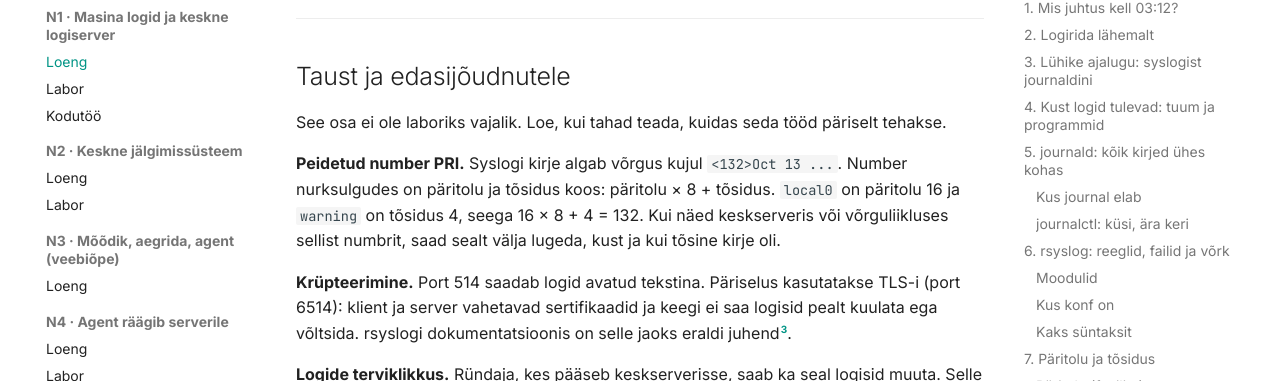
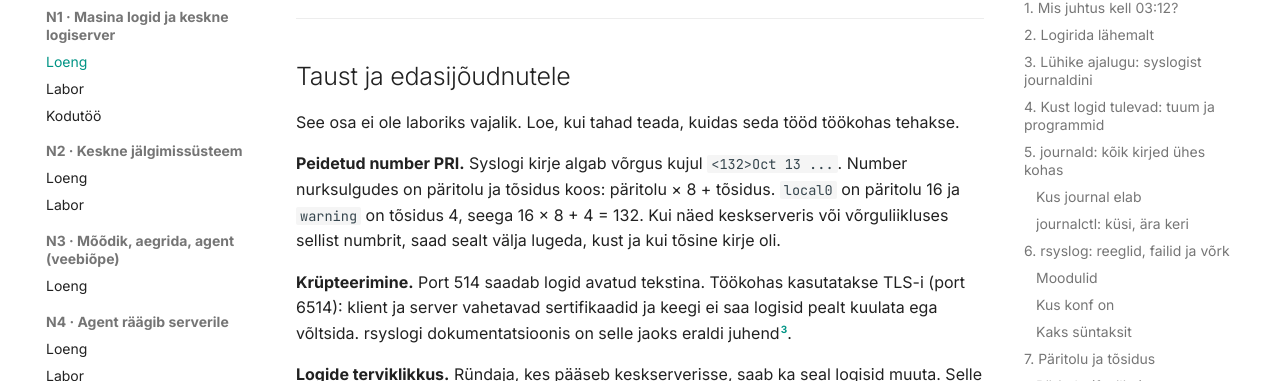
Before and after one commit to hkhk-monitoring/monitoring, an MkDocs documentation site: the page built from docs/week01/lecture.md, in a window 1280 px wide and 900 px high, scrolled down 19504 px. Shown: the part 148-529 px from the top of the window. Built offline with MkDocs 1.6.1 and Material for MkDocs 9.7.7, drawn with Linux system fonts in a browser that asks for light colours; comment, search, counter and statistics services are not loaded; some of the changed text lies outside the part shown.

```diff
--- a/docs/week01/lecture.md
+++ b/docs/week01/lecture.md
@@ -13,7 +13,7 @@
 
 See leht on mõeldud iseseisvaks lugemiseks. Klassis käime põhiliini kiiremini üle, aga siit leiad kõik lahti seletatuna, koos näidetega, ja saad selle laboris spikrina lahti hoida.
 
-**Labor vajab peatükke 1-11.** Peatükk 12 (vastuse leidmine suurest logist) on vajalik labori teises pooles. Lõpus olev osa "Taust ja edasijõudnutele" on lugemismaterjal neile, kes tahavad teada, kuidas seda tööd päriselt tehakse.
+**Labor vajab peatükke 1-11.** Peatükk 12 (vastuse leidmine suurest logist) on vajalik labori teises pooles. Lõpus olev osa "Taust ja edasijõudnutele" on lugemismaterjal neile, kes tahavad teada, kuidas seda tööd töökohas tehakse.
 
 ---
 
@@ -502,7 +502,7 @@
 
 Laboris kasutad TCP-d ja annad kliendile **järjekorra** (queue). Kui keskserver on hetkeks maas või tulemüür blokeerib, kogub klient kirjed järjekorda ja saadab need, kui ühendus taastub. Ilma järjekorrata läheksid need kaduma.
 
-Port 514 saadab logid avatud tekstina: kes võrgus pealt kuulab, näeb kõike. Päriselus kasutatakse TLS-i (port 6514), sellest lähemalt peatüki lõpus.
+Port 514 saadab logid avatud tekstina: kes võrgus pealt kuulab, näeb kõike. Töökohas kasutatakse TLS-i (port 6514), sellest lähemalt peatüki lõpus.
 
 ### Keskserveri pool
 
@@ -554,11 +554,11 @@
 
 ## Taust ja edasijõudnutele
 
-See osa ei ole laboriks vajalik. Loe, kui tahad teada, kuidas seda tööd päriselt tehakse.
+See osa ei ole laboriks vajalik. Loe, kui tahad teada, kuidas seda tööd töökohas tehakse.
 
 **Peidetud number PRI.** Syslogi kirje algab võrgus kujul `<132>Oct 13 ...`. Number nurksulgudes on päritolu ja tõsidus koos: päritolu × 8 + tõsidus. `local0` on päritolu 16 ja `warning` on tõsidus 4, seega 16 × 8 + 4 = 132. Kui näed keskserveris või võrguliikluses sellist numbrit, saad sealt välja lugeda, kust ja kui tõsine kirje oli.
 
-**Krüpteerimine.** Port 514 saadab logid avatud tekstina. Päriselus kasutatakse TLS-i (port 6514): klient ja server vahetavad sertifikaadid ja keegi ei saa logisid pealt kuulata ega võltsida. rsyslogi dokumentatsioonis on selle jaoks eraldi juhend[^rsyslog].
+**Krüpteerimine.** Port 514 saadab logid avatud tekstina. Töökohas kasutatakse TLS-i (port 6514): klient ja server vahetavad sertifikaadid ja keegi ei saa logisid pealt kuulata ega võltsida. rsyslogi dokumentatsioonis on selle jaoks eraldi juhend[^rsyslog].
 
 **Logide terviklikkus.** Ründaja, kes pääseb keskserverisse, saab ka seal logisid muuta. Selle vastu arvutatakse pööratud logidest räsi (`sha256sum`) ja hoitakse räsisid kolmandas kohas. Kui fail hiljem muutub, ei klapi räsi. Suuremates süsteemides saadetakse logid kohe kirjutuskaitstud arhiivi.
 
```
Also changed, not shown: docs/syllabus.md (+1 -1 lines), docs/week01/lab.md (+2 -2 lines).
